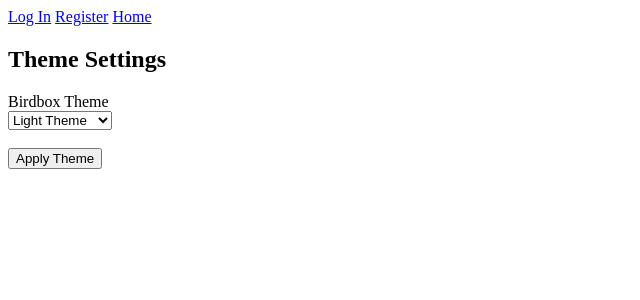
After one commit to ASatiricalDalek/codenameBirdBox, a Flask app: page /theme_settings in a window 1280 px wide. The commit adds this page. Shown: the top 300 px of the page, without its empty margins (0-640 px from the left). Run offline with Flask 2, Linux system fonts and the light colour scheme; some libraries are stand-ins or nearby versions.

Commit message:
2/13/2020 - Settings pages wip

```diff
--- a/app/forms.py
+++ b/app/forms.py
@@ -31,11 +31,13 @@ class register(FlaskForm):
         if user is not None:
             raise ValidationError('Account with this email already exists!')
 
-
-class changeSettings(FlaskForm):
+class admin_settings(FlaskForm):
     # Radio buttons for if the user can feed the bird, or view the bird (tuple format: ['value', 'label']
     canFeed = RadioField('User can Feed Bird', choices=[('True', 'Yes'), ('False', 'No')], validators=[DataRequired()],
                          default=True)
+
+
+class feed_schedule(FlaskForm):
     # Checkbox for turning on scheduled feed
     # TODO: Enable the rest of this form only if this box is checked
     scheduledFeed = BooleanField('Enable Scheduled Feeding?', default=True)
@@ -60,7 +62,9 @@ class changeSettings(FlaskForm):
                                                 ['40', '40'], ['45', '45'], ['50', '50'], ['55', '55']))
     apply = SubmitField('Apply Settings')
 
+
+class theme_settings(FlaskForm):
     # Dropdown box for the theme selector
     themes = SelectField('Birdbox Theme',
-                         choices=(['light', 'Light Theme'], ['dark', 'Dark Theme'], ['contrast', 'High Contrast']),
-                         validators=[DataRequired()])
+                         choices=(['light', 'Light Theme'], ['dark', 'Dark Theme'], ['contrast', 'High Contrast']))
+    apply = SubmitField('Apply Theme')
--- a/app/routes.py
+++ b/app/routes.py
@@ -17,15 +17,16 @@ check = False
 
 
 # The default page which will be rendered
-@app.route('/')
+@login_required
+@app.route('/main')
 def startPage():
     id = None
-    feed_times = route_logic.get_Feed_Schedule()
-    attr = attributes.query.filter_by(userID=current_user.get_id()).first_or_404()
-    can_feed = route_logic.convert_can_feed_from_db(attr.canFeed)
-    times = feedTimes.query.filter_by().all()
     if current_user.is_authenticated:
         id = current_user.get_id()
+        feed_times = route_logic.get_Feed_Schedule()
+        attr = attributes.query.filter_by(userID=current_user.get_id()).first_or_404()
+        can_feed = route_logic.convert_can_feed_from_db(attr.canFeed)
+        times = feedTimes.query.filter_by().all()
     return render_template('start.html', id=id, feed_times=feed_times, can_feed=can_feed, feeds=times)
 
 
@@ -129,12 +130,11 @@ def toFeed():
     return jsonify() # return empty json since the function expects return, but don't need to give anything in this case
 
 
-
 @login_required
-@app.route('/settings', methods=['GET', 'POST'])
-def settings():
+@app.route('/schedule_settings', methods=['GET', 'POST'])
+def schedule_settings():
     # TODO: Auto populate form based on current settings
-    form = forms.changeSettings()
+    form = forms.feed_schedule()
     # If the form passes validation and is submitted
     if form.validate_on_submit():
         # Get the current user's ID and load the attributes table for that user (userID is FK with ID in users table)
@@ -143,8 +143,6 @@ def settings():
 
         # Set the attributes in the attributes table to the values in the form
         # Since SQLite does not have bools, some of this is passed to separate functions to convert bool to int
-        attr.canFeed = route_logic.convert_can_feed_from_form(form.canFeed.data)
-        attr.style = form.themes.data
         attr.scheduleFeed = route_logic.convert_feed_from_form(form.scheduledFeed.data)
         attr.feedDays = route_logic.get_feed_days(
             form.feedDay_Monday.data, form.feedDay_Tuesday.data, form.feedDay_Wednesday.data,
@@ -155,10 +153,26 @@ def settings():
 
         # write changes to DB and flash a message to users
         db.session.commit()
-        flash("Settings updated")
-        bbLog.info(str(current_user) + " successfully updated their settings.")
-        return render_template('settings.html', form=form)
-    return render_template('settings.html', form=form)
+        flash("Schedule Updated")
+        bbLog.info(str(current_user) + " successfully updated their scheduled feed.")
+        return render_template('scheduledFeedSettings.html', form=form)
+    return render_template('scheduledFeedSettings.html', form=form)
+
+
+@login_required
+@app.route('/theme_settings', methods=['GET', 'POST'])
+def theme_settings():
+    form = forms.theme_settings()
+    if form.validate_on_submit():
+        uid = current_user.get_id()
+        attr = attributes.query.filter_by(userID=uid).first()
+        attr.style = form.themes.data()
+        db.session.commit()
+        flash("Theme Updated!")
+        bbLog.info(str(current_user) + " successfully updated their theme")
+        return render_template('themeSettings.html', form=form)
+    return render_template('themeSettings.html', form=form)
+
 
 @login_required
 @app.route('/schedule')
--- a/app/templates/foundation.html
+++ b/app/templates/foundation.html
@@ -21,7 +21,8 @@
             <a href="{{ url_for('schedule') }}">Feeding Schedule</a>
             <!-- dynamically generate the view bird url based on the current user -->
             <a href="{{ url_for('birdView', username=current_user.username) }}">View Bird</a>
-            <a href="{{ url_for('settings', username=current_user.username) }}">Settings</a>
+            <a href="{{ url_for('schedule_settings', username=current_user.username) }}">Schedule Settings</a>
+            <a href="{{ url_for('theme_settings', username=current_user.username) }}">Theme Settings</a>
         {% endif %}
         <a href="{{ url_for('startPage') }}">Home</a>
     </div>
--- /dev/null
+++ b/app/templates/themeSettings.html
@@ -0,0 +1,19 @@
+{% extends 'foundation.html' %}
+{% block content %}
+    <h2>Theme Settings</h2>
+    {{ form.hidden_tag() }}
+    <p>
+        {{ form.themes.label }}
+        <br>
+        {{ form.themes }}
+        <br>
+        {% for error in form.themes.errors %}
+            <span class="formError">{{ error }}</span>
+        {% endfor %}
+        <br>
+        {{ form.apply }}
+        {% for error in form.apply.errors %}
+            <span class="formError">{{ error }}</span>
+        {% endfor %}
+    </p>
+{% endblock %}
```
Also changed, not shown: app/templates/scheduledFeedSettings.html (renamed from app/templates/settings.html, +0 -12 lines), birdBox.db.
